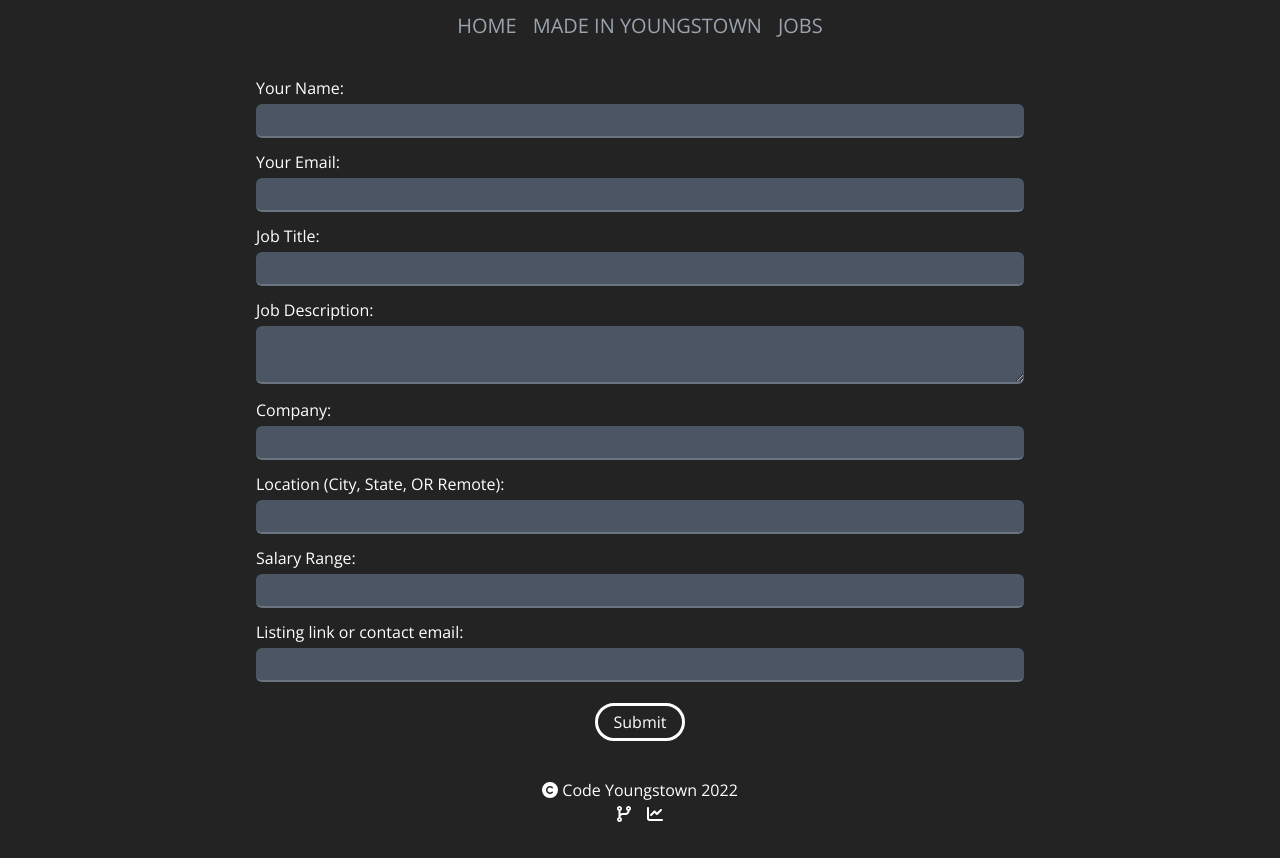
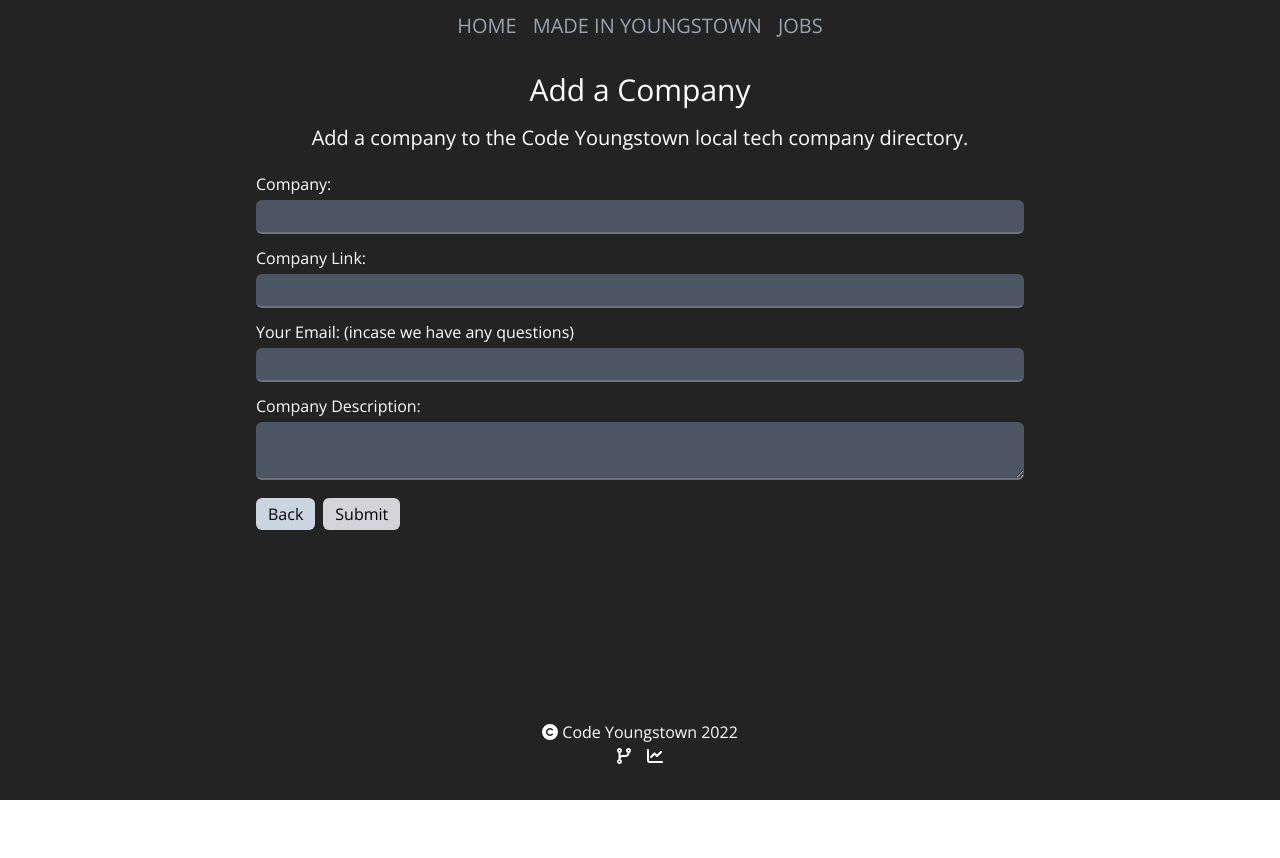
Before and after one commit to codeyoungstown/next-codeyoungstown.com, a Next.js app: page /add-company-form in a window 1280 px wide. After the commit the page ends 800 px from the top, so only its background shows below. Built offline with nearby package versions, Linux system fonts and the light colour scheme.

Commit message:
updated form
- updated form styles
- finished add company form
- changed submission thank you to include all submissions

```diff
--- a/pages/add-company-form.tsx
+++ b/pages/add-company-form.tsx
@@ -8,38 +8,49 @@
   const BASE_URL = process.env.NEXT_PUBLIC_VERCEL_URL;
   return (
     <Layout page="Add Company Form" description={pageDescription}>
+      <h1 className="text-3xl p-2">Add a Company</h1>
+      <p className="sm:text-xl text-md p-2">{pageDescription}</p>
       <div className="flex w-full justify-center">
         <form
           className="w-full max-w-screen-md m-2"
           action="https://formsubmit.co/contact@codeyoungstown.com"
           method="POST"
         >
-          <input type="hidden" name="_subject" value="New Job Listing!" />
+          <input
+            type="hidden"
+            name="_subject"
+            value="New Company Suggestion!"
+          />
           <input
             type="hidden"
             name="_next"
             value={`https://${BASE_URL}/submission-thank-you`}
           />
           <input type="hidden" name="_captcha" value="false" />
-          <FormField name="name" label="Your Name:" />
-          <FormField name="email" label="Your Email:" type="email" />
-          <FormField name="jobTitle" label="Job Title:" />
-          <FormField name="description" label="Job Description:" textarea />
           <FormField name="company" label="Company:" />
+          <FormField name="company-link" label="Company Link:" />
           <FormField
-            name="location"
-            label="Location (City, State, OR Remote):"
+            name="email"
+            label="Your Email: (incase we have any questions)"
+            type="email"
           />
-          <FormField name="salaryRange" label="Salary Range:" />
           <FormField
-            name="Contact/Listing"
-            label="Listing link or contact email:"
+            name="company-description"
+            label="Company Description:"
+            textarea
           />
 
-          <div>
+          <div className="flex space-x-2 text-black">
+            <a
+              href="/made-in-youngstown"
+              className="rounded-md bg-slate-300 hover:bg-slate-400 px-3 py-1 hover:cursor-pointer"
+            >
+              Back
+            </a>
+
             <button
-              className="px-4 py-1 mt-2  outline rounded-full border-0 border-white hover:bg-gray-700"
               type="submit"
+              className="rounded-md bg-zinc-300 hover:bg-zinc-400 px-3 py-1"
             >
               Submit
             </button>
--- a/pages/jobs-form.tsx
+++ b/pages/jobs-form.tsx
@@ -39,10 +39,17 @@
             label="Listing link or contact email:"
           />
 
-          <div>
+          <div className="flex space-x-2 text-black">
+            <a
+              href="/jobs"
+              className="rounded-md bg-slate-300 hover:bg-slate-400 px-3 py-1 hover:cursor-pointer"
+            >
+              Back
+            </a>
+
             <button
-              className="px-4 py-1 mt-2  outline rounded-full border-0 border-white hover:bg-gray-700"
               type="submit"
+              className="rounded-md bg-zinc-300 hover:bg-zinc-400 px-3 py-1"
             >
               Submit
             </button>
--- a/pages/submission-thank-you.tsx
+++ b/pages/submission-thank-you.tsx
@@ -1,7 +1,7 @@
 import Layout from "../components/Layout";
 
 const pageDescription =
-  "Thank you for submitting to the Code Youngstown Job Board. Please be patient, as we manually approve every submission. We may reach out if we have any questions.";
+  "Thank you for submitting to Code Youngstown. Please be patient, as we manually approve every submission. We may reach out if we have any questions.";
 
 export default function JobsForm() {
   return (
```
